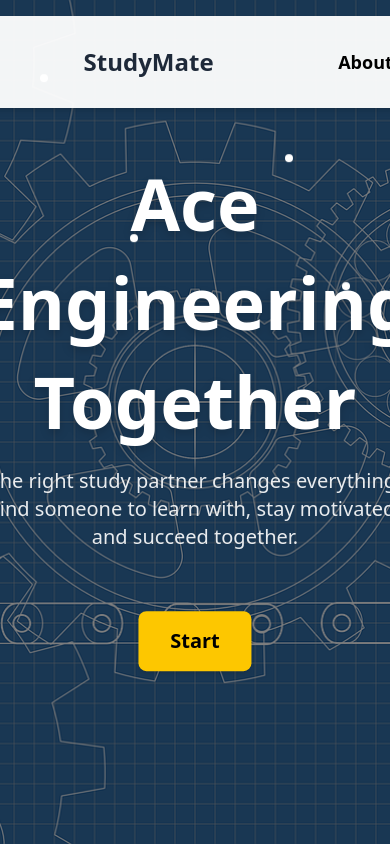
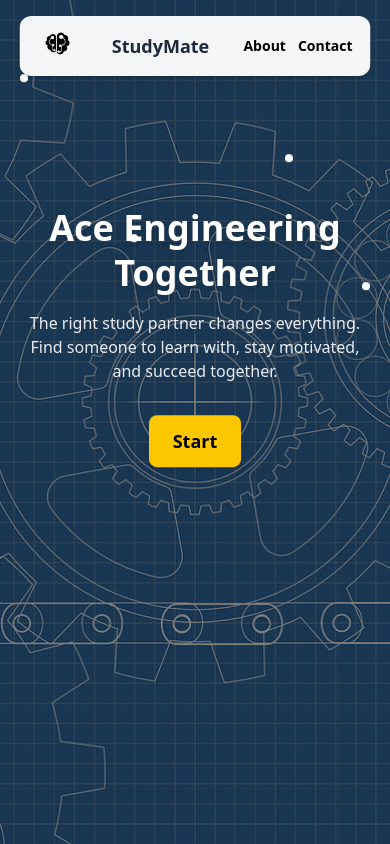
Before and after one commit to nati439/Student-partner-finder-app-, a React (Vite) app in the folder backenddd/: page / in a window 390 px wide. Built offline with nearby package versions, Linux system fonts and the light colour scheme; no server answers.

Commit message:
make loginSign responsive

```diff
--- a/backenddd/src/auth/LoginSign.jsx
+++ b/backenddd/src/auth/LoginSign.jsx
@@ -84,12 +84,22 @@ export default function LoginSign() {
     }
 return (
     <div className="relative w-full h-screen">
+
         {/* Background */}
-                <img src={lightoff} alt="The background" className="w-full h-full object-cover" />
+        <img
+            src={lightoff}
+            alt="The background"
+            className="w-full h-full object-cover"
+        />
 
         {/* Login Section */}
-                <div className="absolute top-20 left-100 text-white flex flex-col space-y-4">
-                    <h1 className="text-4xl p-5">Login</h1>
+{/* Login Section */}
+        <div className="absolute top-16 left-[12%] text-white flex flex-col space-y-3 w-[260px]
+            max-[800px]:top-2 max-[800px]:left-1/2 max-[800px]:-translate-x-1/2 max-[800px]:w-[85%] max-[800px]:max-w-[220px] max-[800px]:space-y-1">
+            <h1 className="text-3xl p-3 max-[800px]:text-xl max-[800px]:p-1">
+                Login
+            </h1>
+
             <Input
                 type="text"
                 placeholder="Username"
@@ -101,6 +111,7 @@ export default function LoginSign() {
                     }
                 }}
             />
+
             <Input
                 type="password"
                 placeholder="Password"
@@ -112,8 +123,9 @@ export default function LoginSign() {
                     }
                 }}
             />
+
             <button
-                        className="p-4 bg-green-600 hover:bg-green-700 rounded text-white"
+                className="p-3 bg-green-600 hover:bg-green-700 rounded text-white"
                 type="button"
                 onClick={handleCLick2}
             >
@@ -121,9 +133,17 @@ export default function LoginSign() {
             </button>
         </div>
 
+
         {/* Signup Section */}
-                <div className="absolute top-20 right-100 text-white flex flex-col space-y-4">
-                    <h1 className="text-4xl p-5">Create Account</h1>
+        {/* Signup Section */}
+        {/* Signup Section */}
+        {/* Signup Section */}
+        <div className="absolute top-16 right-[12%] text-white flex flex-col space-y-3 w-[260px]
+            max-[800px]:top-[190px] max-[800px]:left-1/2 max-[800px]:-translate-x-1/2 max-[800px]:right-auto max-[800px]:w-[85%] max-[800px]:max-w-[220px] max-[800px]:space-y-1">
+            <h1 className="text-3xl p-3 max-[800px]:text-xl max-[800px]:p-1">
+                Create Account
+            </h1>
+
             <Input
                 type="text"
                 placeholder="Username"
@@ -135,6 +155,7 @@ export default function LoginSign() {
                     }
                 }}
             />
+
             <Input
                 type="password"
                 placeholder="Password"
@@ -146,8 +167,9 @@ export default function LoginSign() {
                     }
                 }}
             />
+
             <button
-                        className="p-4 bg-green-600 hover:bg-green-700 rounded text-white"
+                className="p-3 bg-green-600 hover:bg-green-700 rounded text-white"
                 type="button"
                 onClick={handleCLick}
             >
@@ -157,6 +179,8 @@ export default function LoginSign() {
 
         {/* Show login error if exists */}
         {Ilogin()}
+
     </div>
 )
+
 }
--- a/backenddd/src/landingPage/Contectpg.jsx
+++ b/backenddd/src/landingPage/Contectpg.jsx
@@ -10,7 +10,7 @@ export default function ContactPage() {
 
         {/* Description */}
         <p className="text-lg md:text-xl text-gray-700 leading-relaxed space-y-4">
-          I’m a first-year college student and the creator of this app, built to help students find the right partners to study, build, and grow together 🎓🤝
+          I’m a second-year college student and the creator of this app, built to help students find the right partners to study, build, and grow together 🎓🤝
         </p>
         <p className="text-lg md:text-xl text-gray-700 leading-relaxed space-y-4 mt-4">
           This app is all about connecting students who want to collaborate and support each other.
--- a/backenddd/src/landingPage/RealLandPage.jsx
+++ b/backenddd/src/landingPage/RealLandPage.jsx
@@ -7,9 +7,7 @@ export default function RealLandPage() {
     <>
       {/* Inline CSS for animations */}
       <style>
-        {/* those are just here to make website look good.  */}
         {`
-
           @keyframes swing {
             0% { transform: rotate(0deg); }
             25% { transform: rotate(1deg); }
@@ -17,6 +15,7 @@ export default function RealLandPage() {
             75% { transform: rotate(1deg); }
             100% { transform: rotate(0deg); }
           }
+
           .animate-swing {
             animation: swing 30s infinite ease-in-out;
             transform-origin: top center;
@@ -26,62 +25,165 @@ export default function RealLandPage() {
             0%, 100% { transform: translateY(0); }
             50% { transform: translateY(-10px); }
           }
+
           .animate-float {
             animation: float 20s ease-in-out infinite;
           }
-
-
-
         `}
       </style>
 
       <div className="relative w-full h-screen bg-gray-900 overflow-hidden">
-        {/* Background image with overlay */}
-        <img src={math} alt="background" className="w-full h-full object-cover absolute top-0 left-0" />
+
+        {/* Background image */}
+        <img
+          src={math}
+          alt="background"
+          className="w-full h-full object-cover absolute top-0 left-0"
+        />
+
+        {/* Overlay */}
         <div className="absolute top-0 left-0 w-full h-full bg-black/50"></div>
 
+
         {/* Navbar */}
-      <nav className="absolute top-4 left-1/2 transform -translate-x-1/2 bg-white/95 rounded-xl px-12 py-3 shadow-md w-[700px] flex gap-12 items-center justify-between
-               border-2 border-transparent hover:border-blue-400 transition-all duration-500
-               hover:shadow-[0_0_20px_rgba(0,123,255,0.6)]">
-          <img src={logo} alt="logo" className="w-16 h-16" />
-          <div className="text-2xl font-bold text-gray-800">StudyMate</div>
-          <ul className="flex gap-8 font-semibold text-black-800 text-lg">
+        <nav
+          className="
+            absolute top-4 left-1/2 -translate-x-1/2
+            bg-white/95 rounded-xl
+            px-4 sm:px-6 md:px-12
+            py-2 sm:py-3
+            shadow-md
+            w-[90%] max-w-[700px]
+            flex items-center justify-between
+            gap-3 sm:gap-6
+            border-2 border-transparent
+            hover:border-blue-400
+            transition-all duration-500
+            hover:shadow-[0_0_20px_rgba(0,123,255,0.6)]
+          "
+        >
+          {/* Logo */}
+          <img
+            src={logo}
+            alt="logo"
+            className="w-10 h-10 sm:w-12 sm:h-12 md:w-16 md:h-16"
+          />
+
+          {/* Website name */}
+          <div className="text-lg sm:text-xl md:text-2xl font-bold text-gray-800">
+            StudyMate
+          </div>
+
+          {/* Links */}
+          <ul className="flex gap-3 sm:gap-5 md:gap-8 font-semibold text-black text-sm sm:text-base md:text-lg">
             <li>
-              <Link to="/about" className="hover:text-yellow-500 transition-colors">About</Link>
+              <Link
+                to="/about"
+                className="hover:text-yellow-500 transition-colors"
+              >
+                About
+              </Link>
             </li>
+
             <li>
-              <Link to="/contact" className="hover:text-yellow-500 transition-colors">Contact</Link>
+              <Link
+                to="/contact"
+                className="hover:text-yellow-500 transition-colors"
+              >
+                Contact
+              </Link>
             </li>
           </ul>
         </nav>
 
-        {/* Main Headline */}
-        <div className="absolute top-40 left-1/2 transform -translate-x-1/2 text-center animate-float px-4">
-          <h1 className="text-[4.5rem] md:text-[5.5rem] text-white font-extrabold drop-shadow-lg leading-snug">
+
+        {/* Main Content */}
+        <div
+          className="
+            absolute
+            top-[25%] sm:top-[28%] md:top-40
+            left-1/2
+            -translate-x-1/2
+            text-center
+            animate-float
+            px-5
+            w-full
+          "
+        >
+
+          {/* Headline */}
+          <h1
+            className="
+              text-4xl
+              sm:text-5xl
+              md:text-[5.5rem]
+              text-white
+              font-extrabold
+              drop-shadow-lg
+              leading-tight
+            "
+          >
             Ace Engineering Together
           </h1>
-          <p className="mt-4 text-xl md:text-2xl text-white/90 max-w-xl mx-auto">
-            The right study partner changes everything. Find someone to learn with, stay motivated, and succeed together.
+
+          {/* Description */}
+          <p
+            className="
+              mt-4
+              text-base
+              sm:text-lg
+              md:text-2xl
+              text-white/90
+              max-w-xl
+              mx-auto
+            "
+          >
+            The right study partner changes everything.
+            Find someone to learn with, stay motivated,
+            and succeed together.
           </p>
-          <Link to="/LoginSign" className="inline-block mt-15 px-8 py-4 bg-yellow-400 text-black font-bold text-xl rounded-lg hover:scale-105 transition-transform duration-300 shadow-md">
+
+          {/* Start Button */}
+          <Link
+            to="/LoginSign"
+            className="
+              inline-block
+              mt-8
+              sm:mt-10
+              md:mt-15
+              px-6
+              sm:px-8
+              py-3
+              sm:py-4
+              bg-yellow-400
+              text-black
+              font-bold
+              text-lg
+              sm:text-xl
+              rounded-lg
+              hover:scale-105
+              transition-transform duration-300
+              shadow-md
+            "
+          >
             Start
           </Link>
         </div>
 
-        {/* Floating Swinging White Card */}
 
+        {/* Floating connected dots */}
+        <div className="absolute w-full h-full top-0 left-0 pointer-events-none">
 
-        {/* Spaceship floating on left side, bigger and repositioned */}
+          <div className="absolute w-2 h-2 bg-white rounded-full top-20 left-5 sm:left-10 animate-float"></div>
 
+          <div className="absolute w-2 h-2 bg-white rounded-full top-60 left-1/3 animate-float"></div>
 
-        {/* Floating "connected dots" */}
-        <div className="absolute w-full h-full top-0 left-0 pointer-events-none">
-          <div className="absolute w-2 h-2 bg-white rounded-full top-20 left-10 animate-float delay-1000"></div>
-          <div className="absolute w-2 h-2 bg-white rounded-full top-60 left-1/3 animate-float delay-2000"></div>
-          <div className="absolute w-2 h-2 bg-white rounded-full top-40 right-1/4 animate-float delay-3000"></div>
-          <div className="absolute w-2 h-2 bg-white rounded-full top-72 right-10 animate-float delay-4000"></div>
+          <div className="absolute w-2 h-2 bg-white rounded-full top-40 right-1/4 animate-float"></div>
+
+          <div className="absolute w-2 h-2 bg-white rounded-full top-72 right-5 sm:right-10 animate-float"></div>
+
         </div>
+
       </div>
     </>
   );
```
Lines whose indentation alone changed are shown as unchanged.
